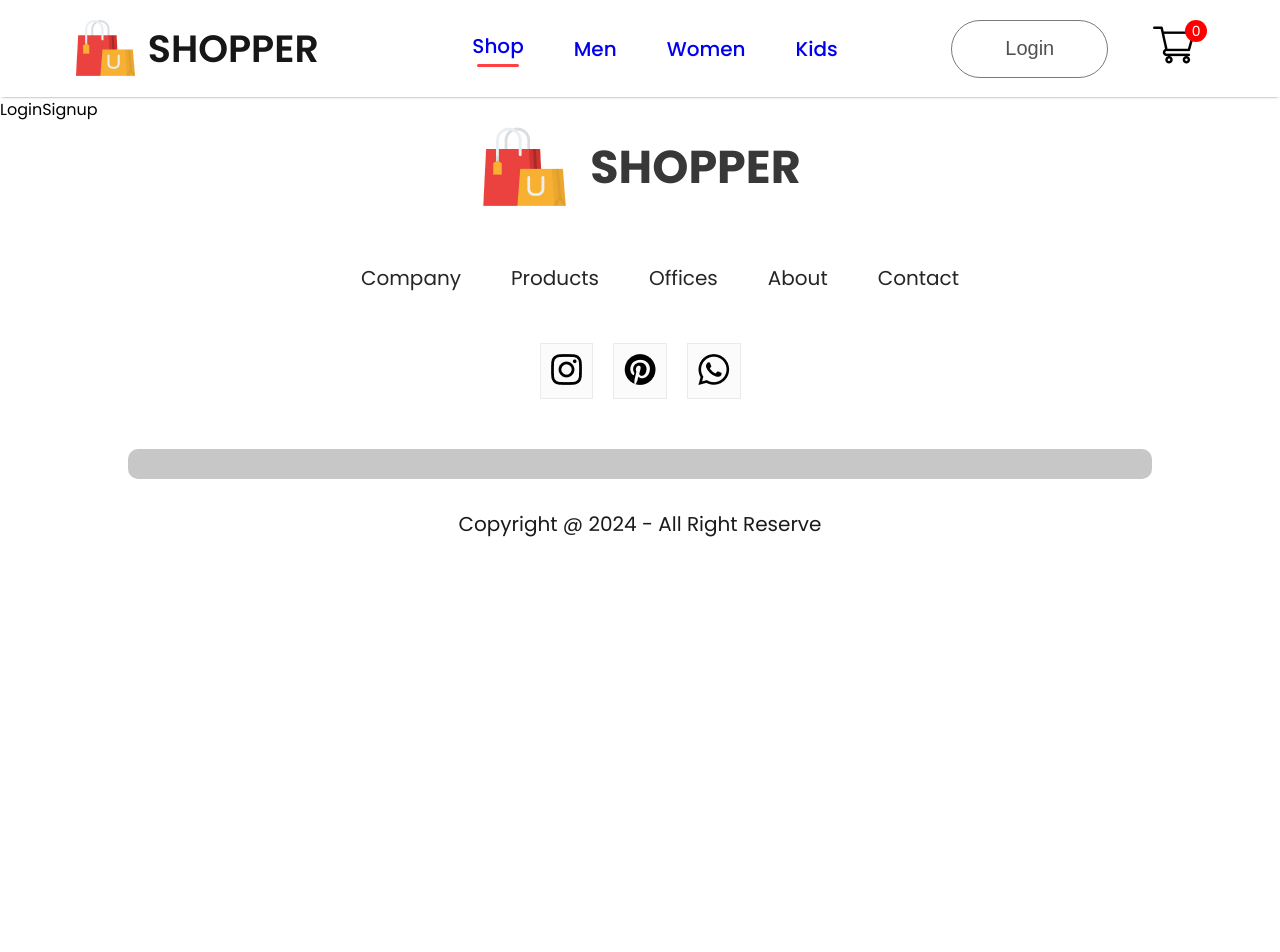
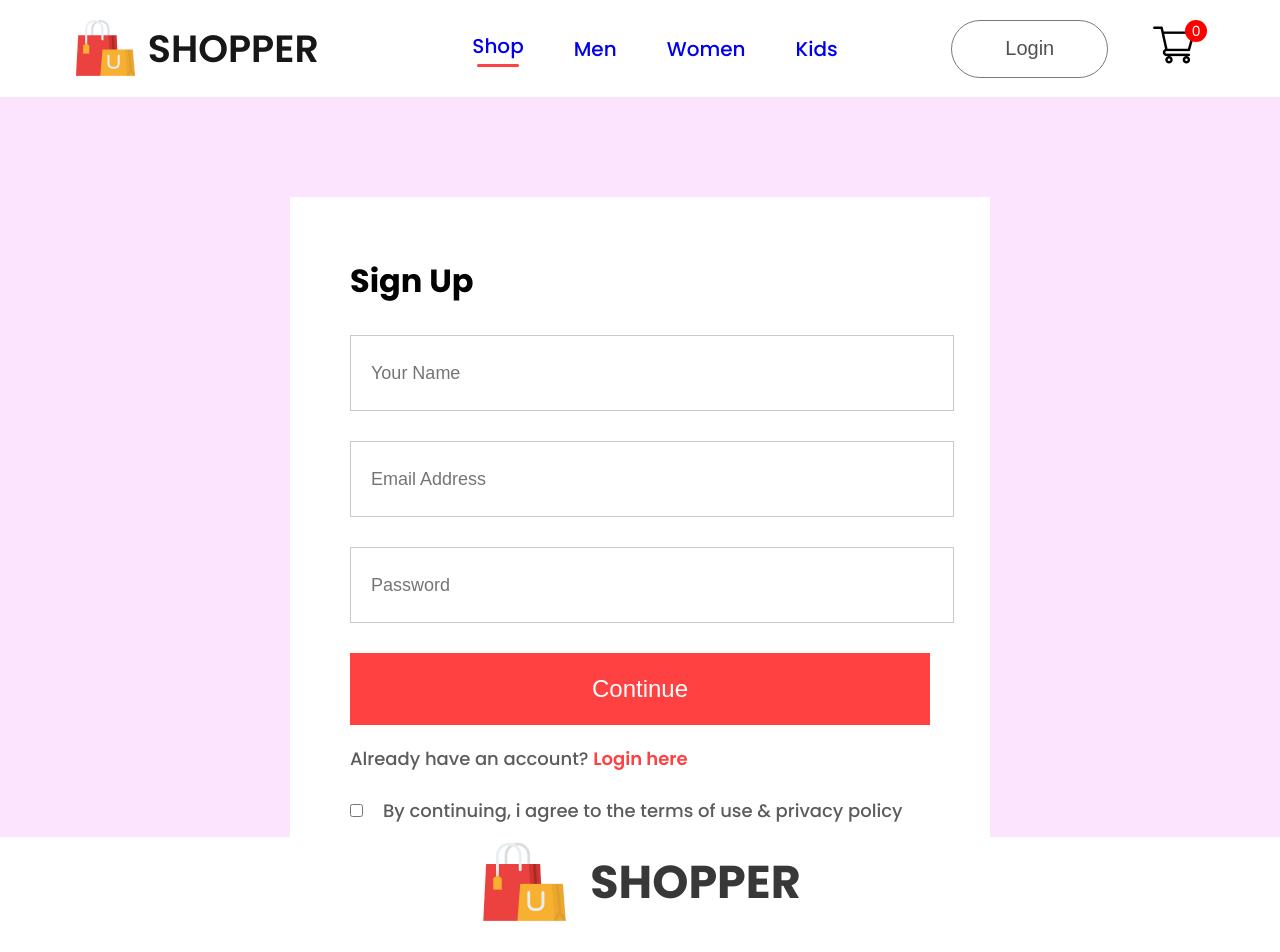
Before and after one commit to Khang8078/e-commerce, a React (Create React App) app: page /login in a window 1280 px wide. Shown: the top 952 px of the page. Before the commit the page ends 800 px from the top, so only its background shows below. Built offline with nearby package versions, Linux system fonts and the light colour scheme.

Commit message:
done with sign up page

```diff
--- a/src/Components/Footer/Footer.css
+++ b/src/Components/Footer/Footer.css
@@ -58,6 +58,6 @@
     width: 80%;
     border: none;
     border-radius: 10px;
-    height: 30px;
+    height: 10px;
     background: #c7c7c7;
 }
--- /dev/null
+++ b/src/Pages/CSS/LoginSignup.css
@@ -0,0 +1,69 @@
+.loginsignup{
+    width: 100%;
+    height: 80vh;
+    background: #fce3fe;
+    padding-top: 100px;
+}
+
+.loginsignup-container{
+    width: 580px;
+    height: 600px;
+    background: white;
+    margin: auto;
+    padding: 40px 60px;
+}
+
+.loginsignup-container h1{
+    margin: 20px 0px;
+}
+
+.loginsignup-fields{
+    display: flex;
+    flex-direction: column;
+    gap: 30px;
+    margin-top: 30px;
+}
+
+.loginsignup-fields input{
+    height: 72px;
+    width: 100%;
+    padding-left: 20px;
+    border: 1px solid #c9c9c9;
+    outline: none;
+    color: #5c5c5c;
+    font-size: 18px;
+}
+
+.loginsignup-container button{
+    width: 580px;
+    height: 72px;
+    color: white;
+    background: #ff4141;
+    margin-top: 30px;
+    border: none;
+    font-size: 24px;
+    font-weight: 500;
+    cursor: pointer;
+}
+
+.loginsignup-login{
+    margin-top: 20px;
+    color: #5c5c5c;
+    font-size: 18px;
+    font-weight: 500;
+}
+
+.loginsignup-login span{
+    color: #ff4141;
+    font-weight: 600;
+}
+
+.loginsignup-agree{
+    display: flex;
+    align-items: center;
+    margin-top: 25px;
+    gap: 20px;
+    color: #5c5c5c;
+    font-size: 18px;
+    font-weight: 500;
+}
--- a/src/Pages/LoginSignup.jsx
+++ b/src/Pages/LoginSignup.jsx
@@ -1,8 +1,23 @@
 import React from 'react'
-
+import './CSS/LoginSignup.css'
 const LoginSignup = () => {
   return (
-    <div>LoginSignup</div>
+    <div className='loginsignup'>
+        <div className="loginsignup-container">
+            <h1>Sign Up</h1>
+            <div className="loginsignup-fields">
+                <input type="text" placeholder='Your Name' />
+                <input type="email" placeholder='Email Address' />
+                <input type="password" placeholder='Password' />
+            </div>
+            <button>Continue</button>
+            <p className='loginsignup-login'>Already have an account? <span>Login here</span></p>
+            <div className="loginsignup-agree">
+                <input type="checkbox" name='' id='' />
+                <p>By continuing, i agree to the terms of use & privacy policy</p>
+            </div>
+        </div>
+    </div>
   )
 }
 
```
